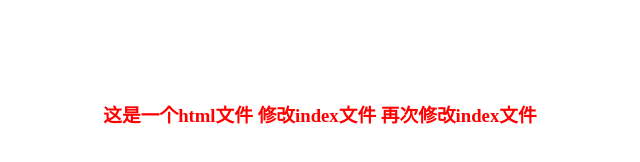
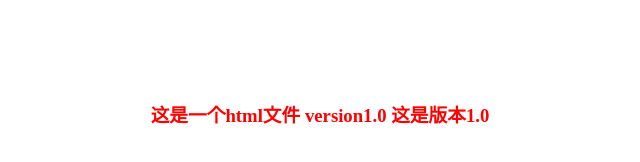
Before and after one commit to anjingdenvhanzhi/pilishen.com, a plain HTML site: page index.html in a window 1280 px wide. Shown: the whole page, without its empty margins (320-960 px from the left). Drawn offline with Linux system fonts and the light colour scheme.

Commit message:
version 1.0 this in version1.0

```diff
--- a/index.html
+++ b/index.html
@@ -9,7 +9,7 @@
 </head>
 
 <body>
-    <h3>这是一个html文件 修改index文件 再次修改index文件</h3>
+    <h3>这是一个html文件 version1.0 这是版本1.0</h3>
 </body>
 
 </html>
```
